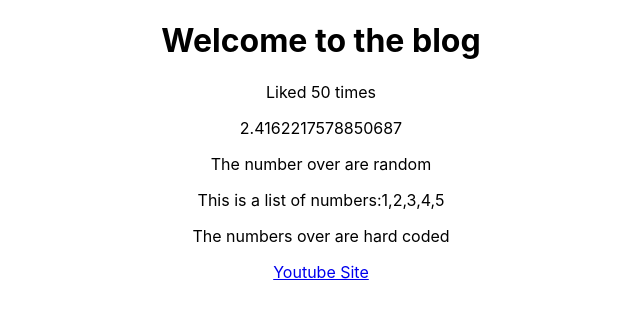
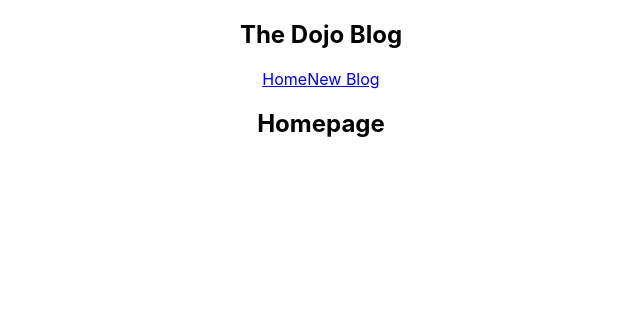
Before and after one commit to CChumChum/React-Practice, a React (Create React App) app: page / in a window 1280 px wide. Shown: the top 318 px of the page, without its empty margins (319-959 px from the left). Built offline with nearby package versions, Linux system fonts and the light colour scheme.

Commit message:
Added components and nested it into App.js

```diff
--- a/src/App.js
+++ b/src/App.js
@@ -1,26 +1,14 @@
 import './App.css';
+import Navbar from './Navbar';
+import Home from './Home';
 
 function App() {
 
-  const title = "Welcome to the blog";
-  const likes = 50;
-  // const person = {name: "yoshi", age: 30};
-  const link = "https://www.youtube.com"
-
   return (
     <div className="App">
+      <Navbar />
       <div className="content">
-        <h1>{ title }</h1>
-        <p>Liked { likes } times</p>
-
-        {/* <p>{person}</p> */}
-
-        <p>{ Math.random() * 10 }</p>
-        <p>{"The number over are random"}</p>
-        <p>{"This is a list of numbers:" + [1, 2, 3, 4, 5]}</p>
-        <p>The numbers over are hard coded</p>
-
-        <a href={ link }>Youtube Site</a>
+        <Home />
       </div>
     </div>
   );
--- /dev/null
+++ b/src/Home.js
@@ -0,0 +1,9 @@
+const Home = () => {
+    return (
+        <div className="home">
+            <h2>Homepage</h2>
+        </div>
+     );
+}
+
+export default Home;
--- /dev/null
+++ b/src/Navbar.js
@@ -0,0 +1,13 @@
+const Navbar = () => {
+    return (
+        <nav Classname = "navbar">
+            <h1>The Dojo Blog</h1>
+            <div className="links">
+                <a href="/">Home</a>
+                <a href="/create">New Blog</a>
+            </div>
+        </nav>
+     );
+}
+
+export default Navbar;
```
